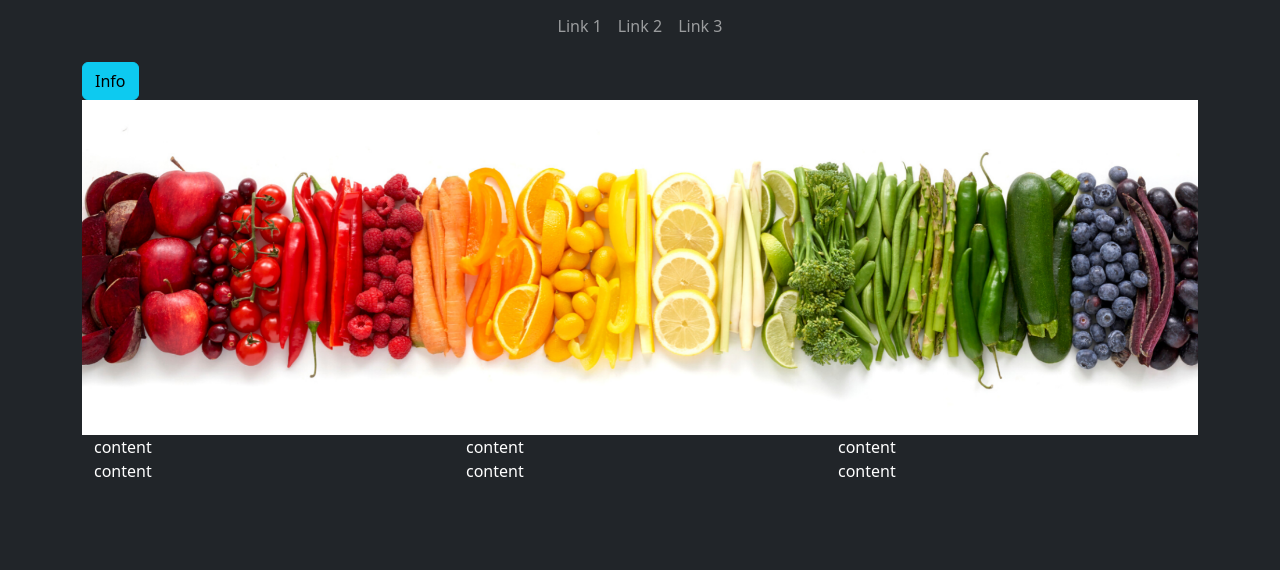
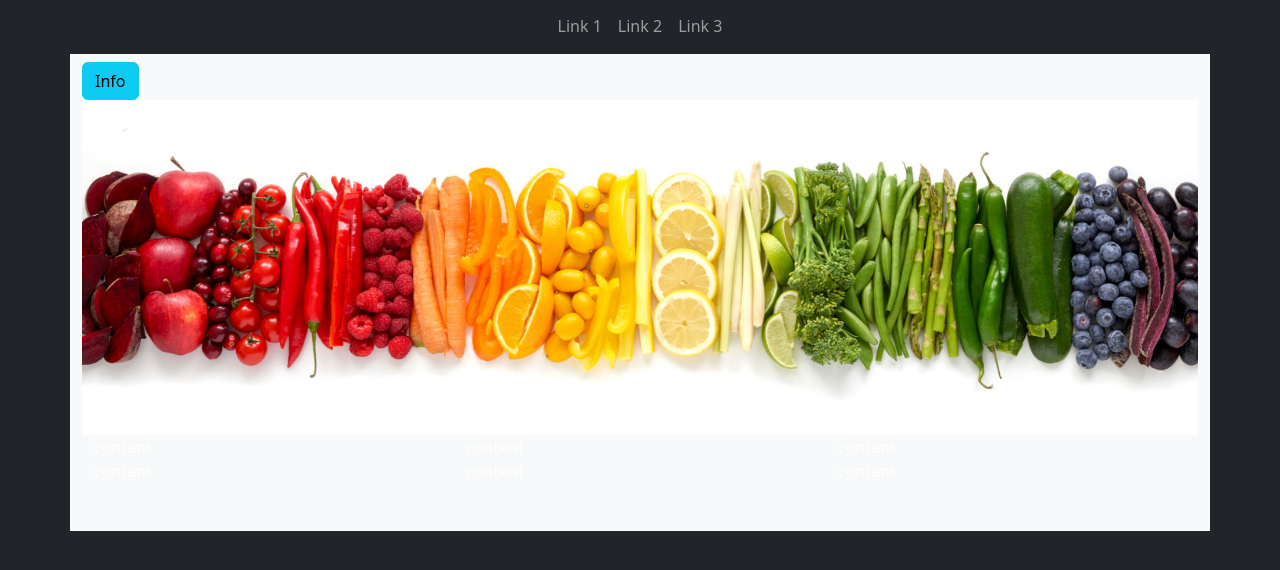
Before and after one commit to MistySK/FE-Week-3-Assignment, a website: page index.html in a window 1280 px wide. Shown: the part 144-714 px from the top of the page. Drawn offline with nearby package versions, Linux system fonts and the light colour scheme.

Commit message:
commit container bg

```diff
--- a/index.html
+++ b/index.html
@@ -34,7 +34,7 @@
 
 </nav>
 
-    <div id="main-container" class="container pt-2 pb-5">
+    <div id="main-container" class="container pt-2 pb-5 bg-light">
         <div>
             <button type="button" class="btn btn-info">Info</button>
           <img
```
